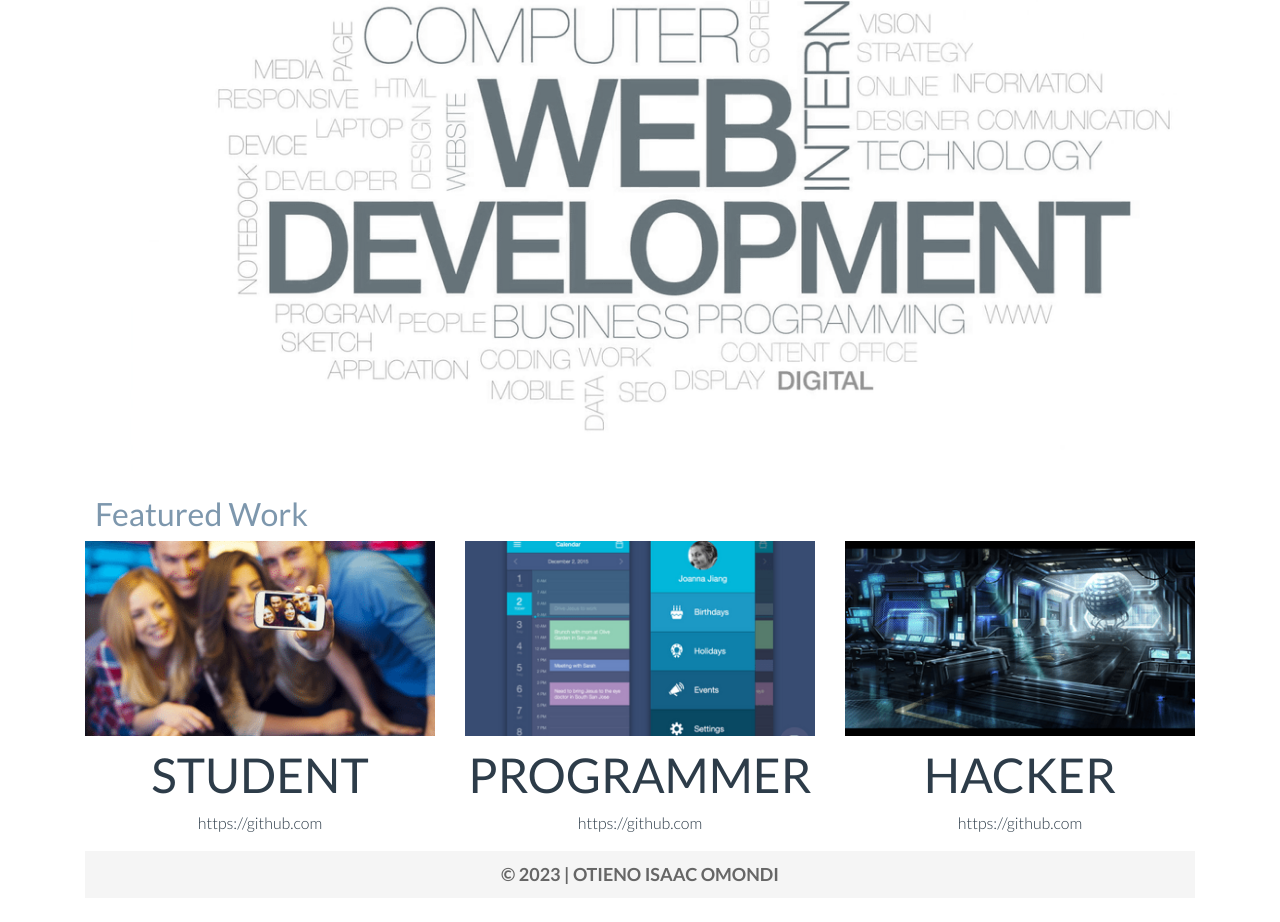
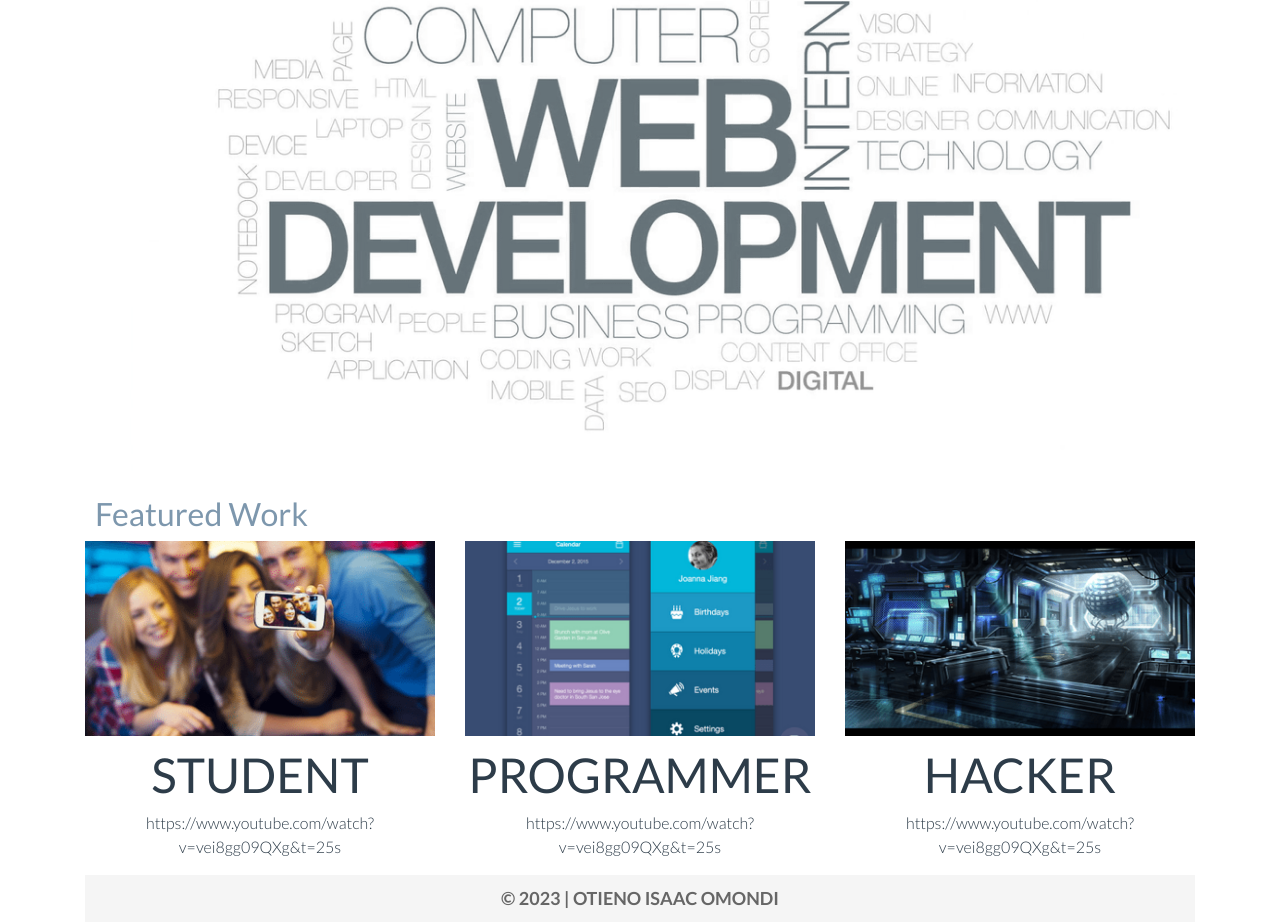
Before and after one commit to brace2002/otienoisaac, a plain HTML site: page index.html in a window 1280 px wide. Shown: the part 357-1279 px from the top of the page. Before the commit the page ends 1255 px from the top, so only its background shows below. Drawn offline with Linux system fonts and the light colour scheme.

Commit message:
Update index.html

```diff
--- a/index.html
+++ b/index.html
@@ -83,7 +83,7 @@
                         </picture>
 
                         <h3 class="text-uppercase post-title">STUDENT</h3>
-                        <p><a class="post-link" href="#">https://github.com</a></p>
+                        <p><a class="post-link" href="#">https://www.youtube.com/watch?v=vei8gg09QXg&t=25s</a></p>
                     </div>
 
                     <div class="col-md-4">
@@ -93,7 +93,7 @@
                         </picture>
 
                         <h3 class="text-uppercase post-title">PROGRAMMER</h3>
-                        <p><a class="post-link" href="#">https://github.com</a></p>
+                        <p><a class="post-link" href="#">https://www.youtube.com/watch?v=vei8gg09QXg&t=25s</a></p>
                     </div>
 
                     <div class="col-md-4">
@@ -103,7 +103,7 @@
                         </picture>
 
                         <h3 class="text-uppercase post-title">HACKER</h3>
-                        <p><a class="post-link" href="#">https://github.com</a></p>
+                        <p><a class="post-link" href="#">https://www.youtube.com/watch?v=vei8gg09QXg&t=25s</a></p>
                     </div>
                 </section>
             </main>
```
